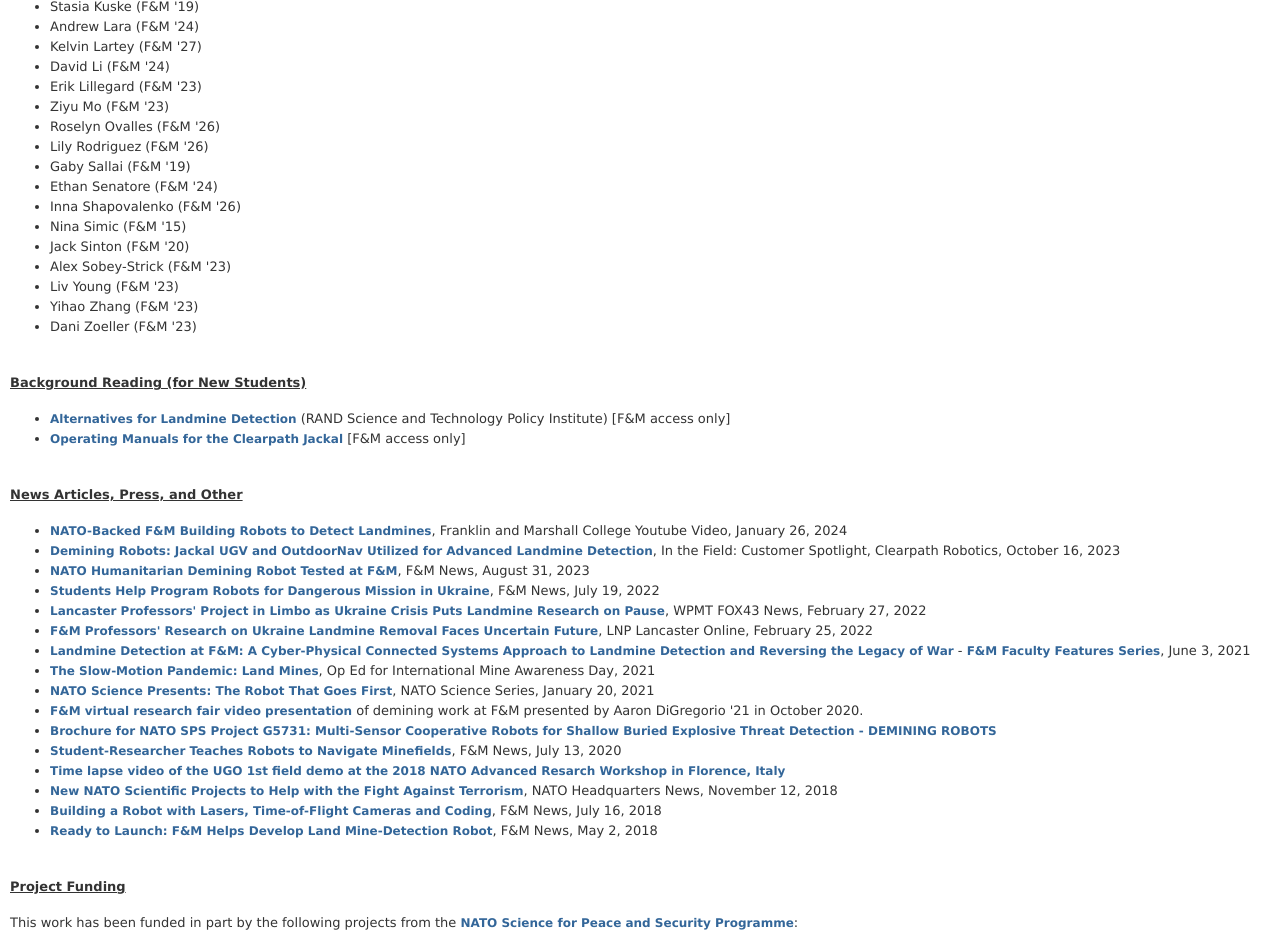
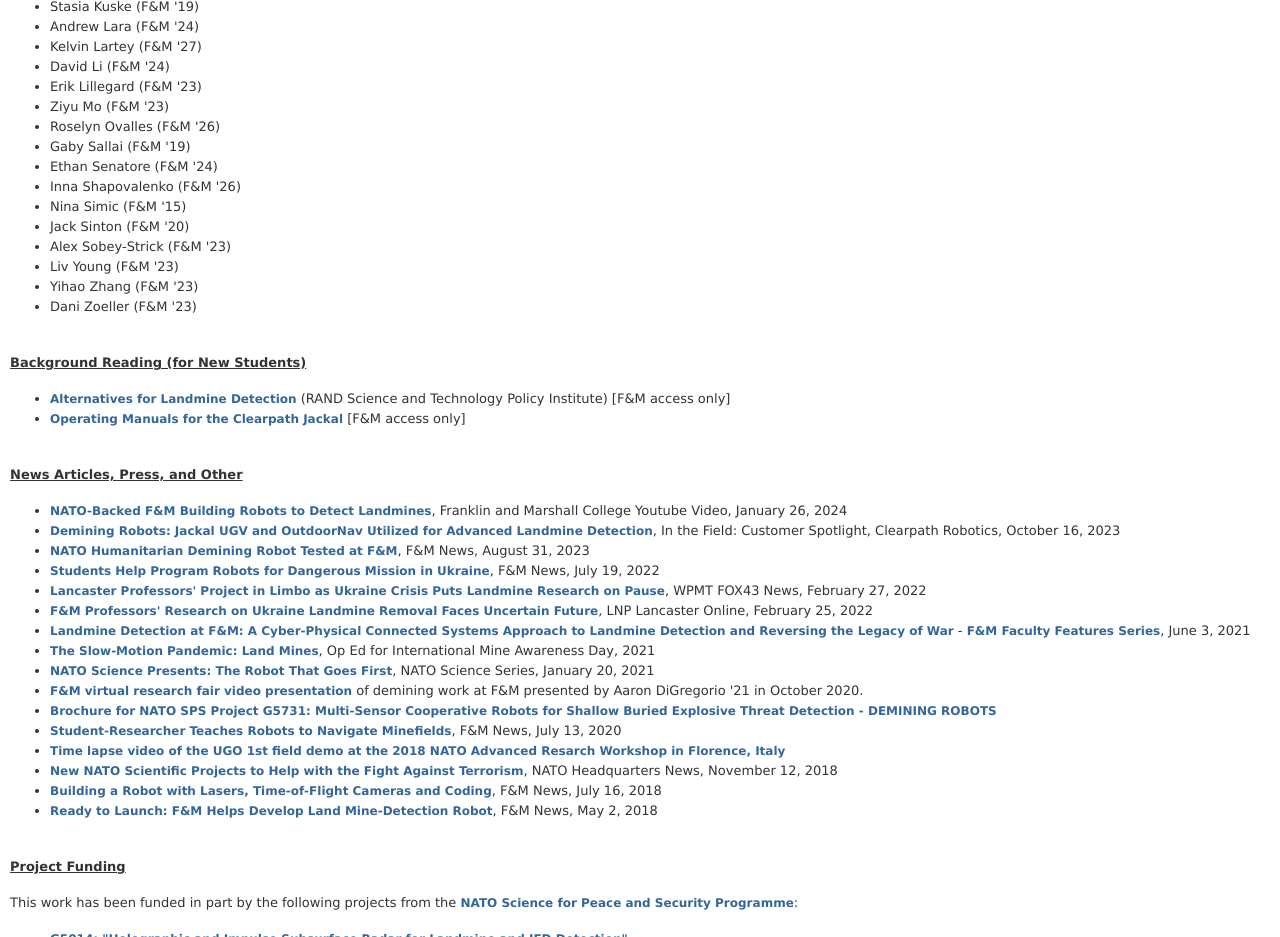
Before and after one commit to froneycrawford/landmine, a plain HTML site: page index.html in a window 1280 px wide. Shown: the part 2342-3279 px from the top of the page. Drawn offline with Linux system fonts and the light colour scheme.

Commit message:
landmine4

```diff
--- a/index.html
+++ b/index.html
@@ -247,7 +247,6 @@
 <li> Erik Lillegard (F&M '23)
 <li> Ziyu Mo (F&M '23)
 <li> Roselyn Ovalles (F&M '26)
-<li> Lily Rodriguez (F&M '26)
 <li> Gaby Sallai (F&M '19)
 <li> Ethan Senatore (F&M '24)
 <li> Inna Shapovalenko (F&M '26)
```
